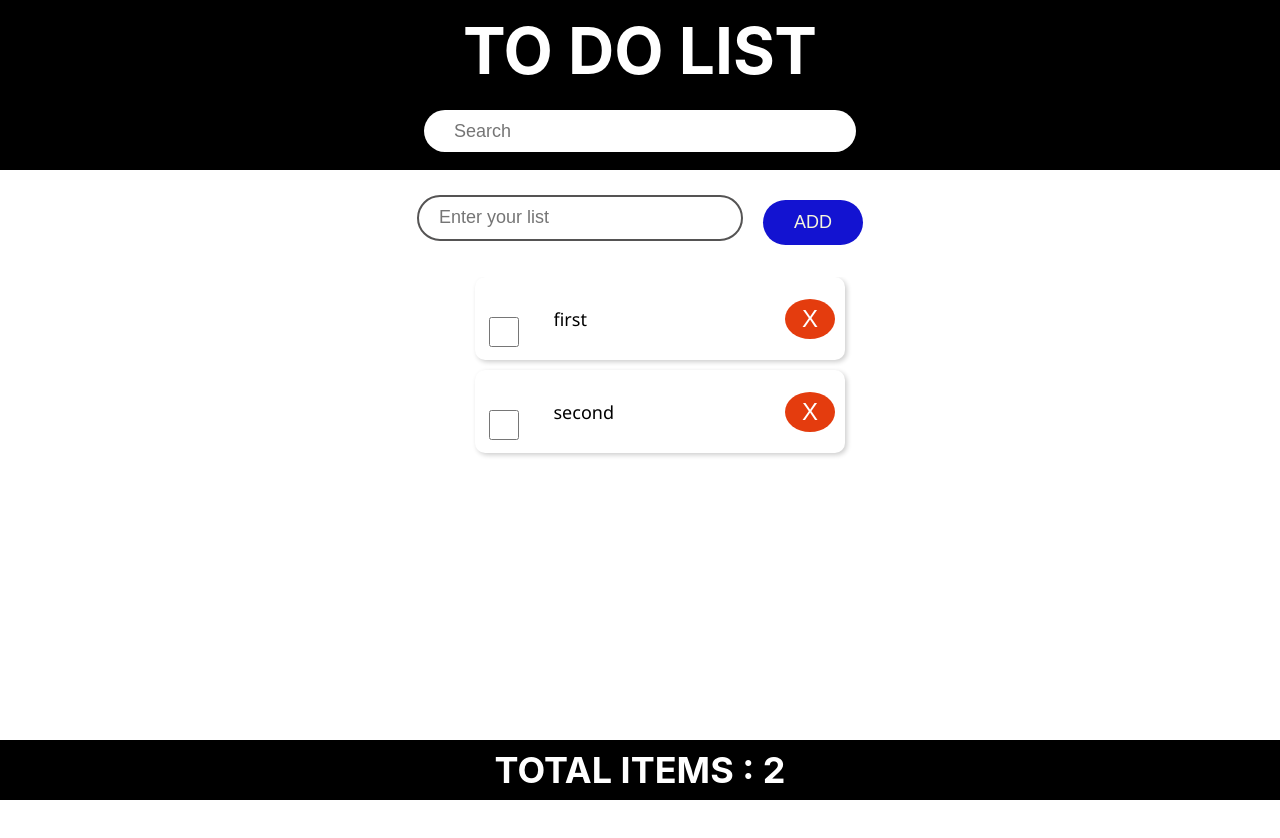
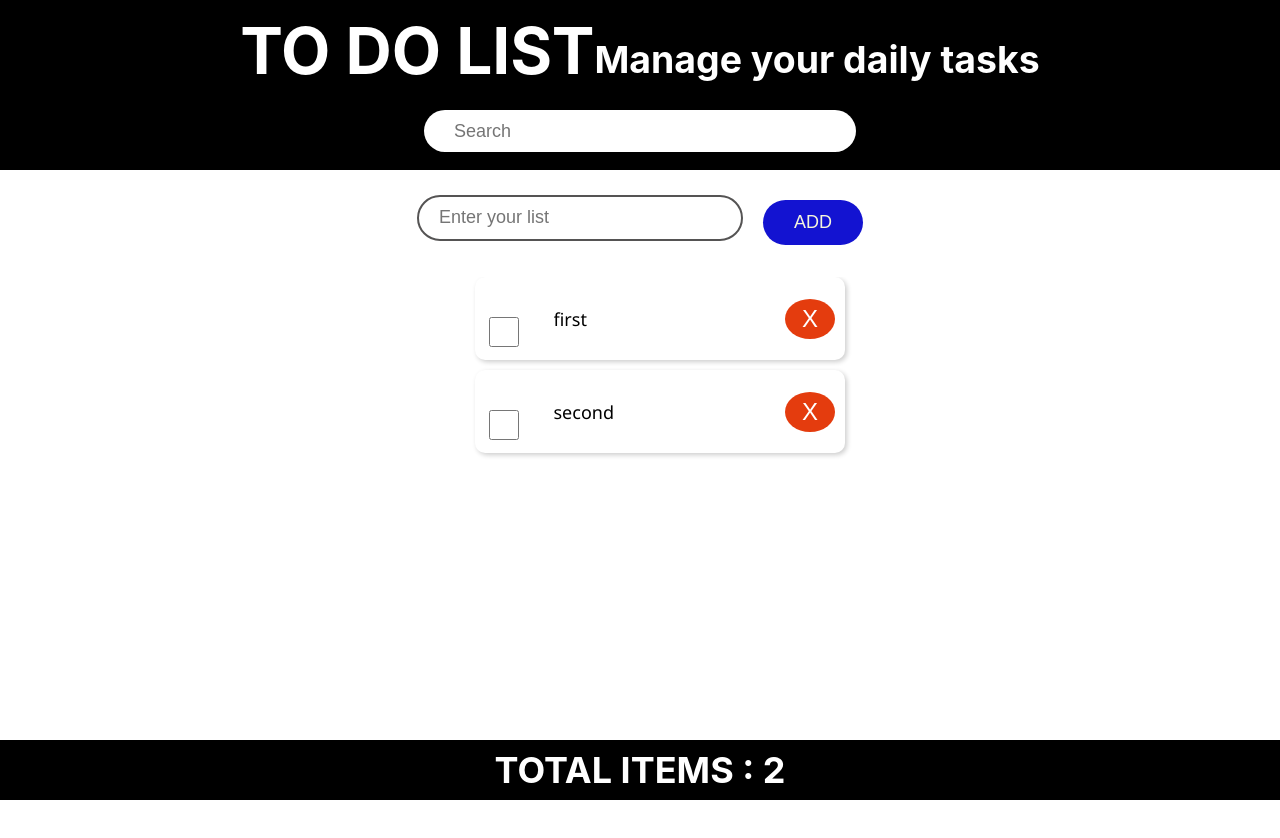
Before and after one commit to Ragu3175/todo-list, a React (Create React App) app: page / in a window 1280 px wide. Shown: the top 838 px of the page. Built offline with nearby package versions, Linux system fonts and the light colour scheme; data requests are answered from the project's data file.

Commit message:
Adding a h3 tag

```diff
--- a/src/Component/Main.jsx
+++ b/src/Component/Main.jsx
@@ -61,6 +61,7 @@ function Main() {
     <div className="Main1">
       <header id="headpart">
         <h1>TO DO LIST</h1>
+        <h3>Manage your daily tasks</h3>
       </header>
       <div className="main11">
         <Search Search={search} handleSearch={handleSearch} />
```
